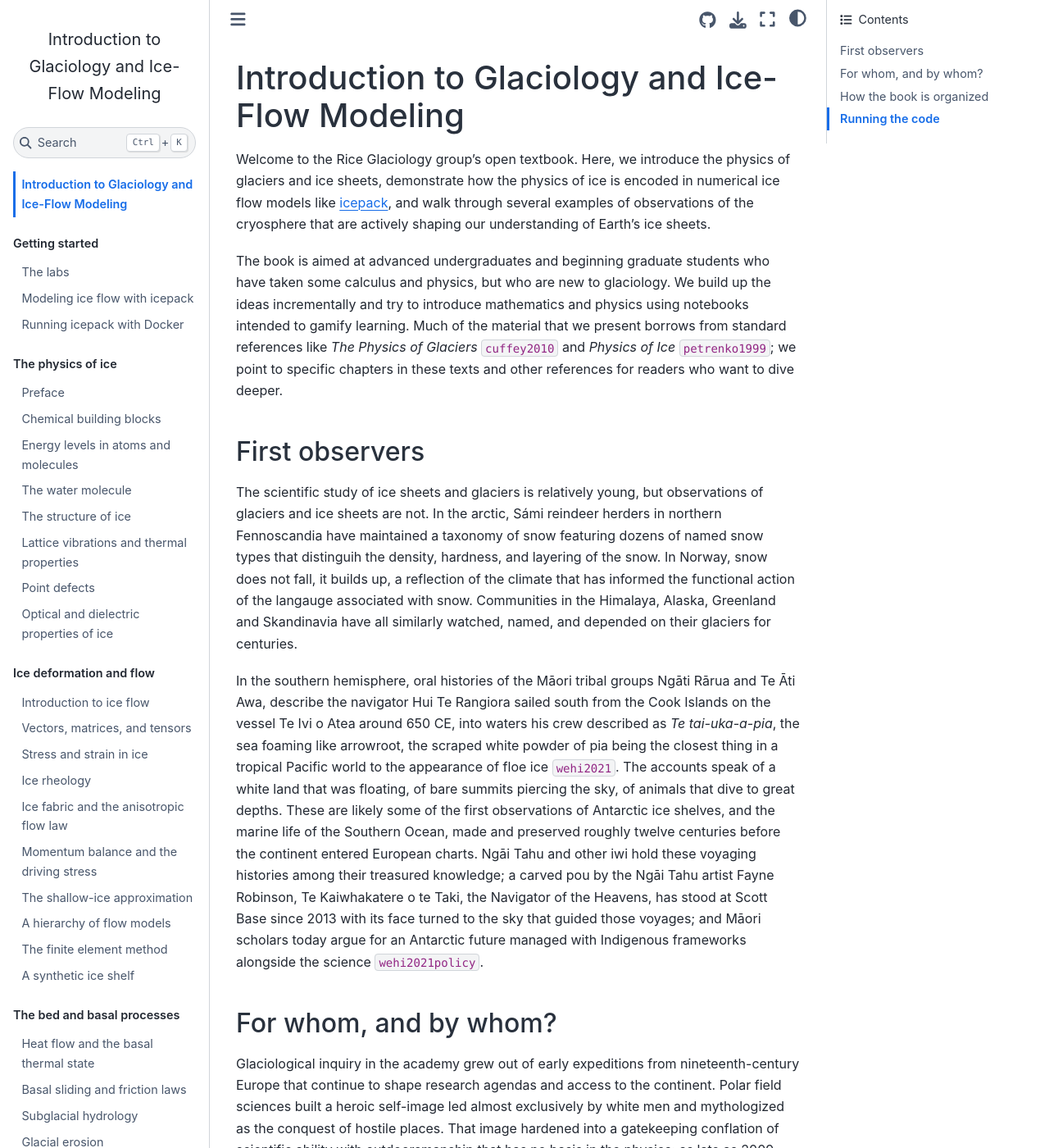
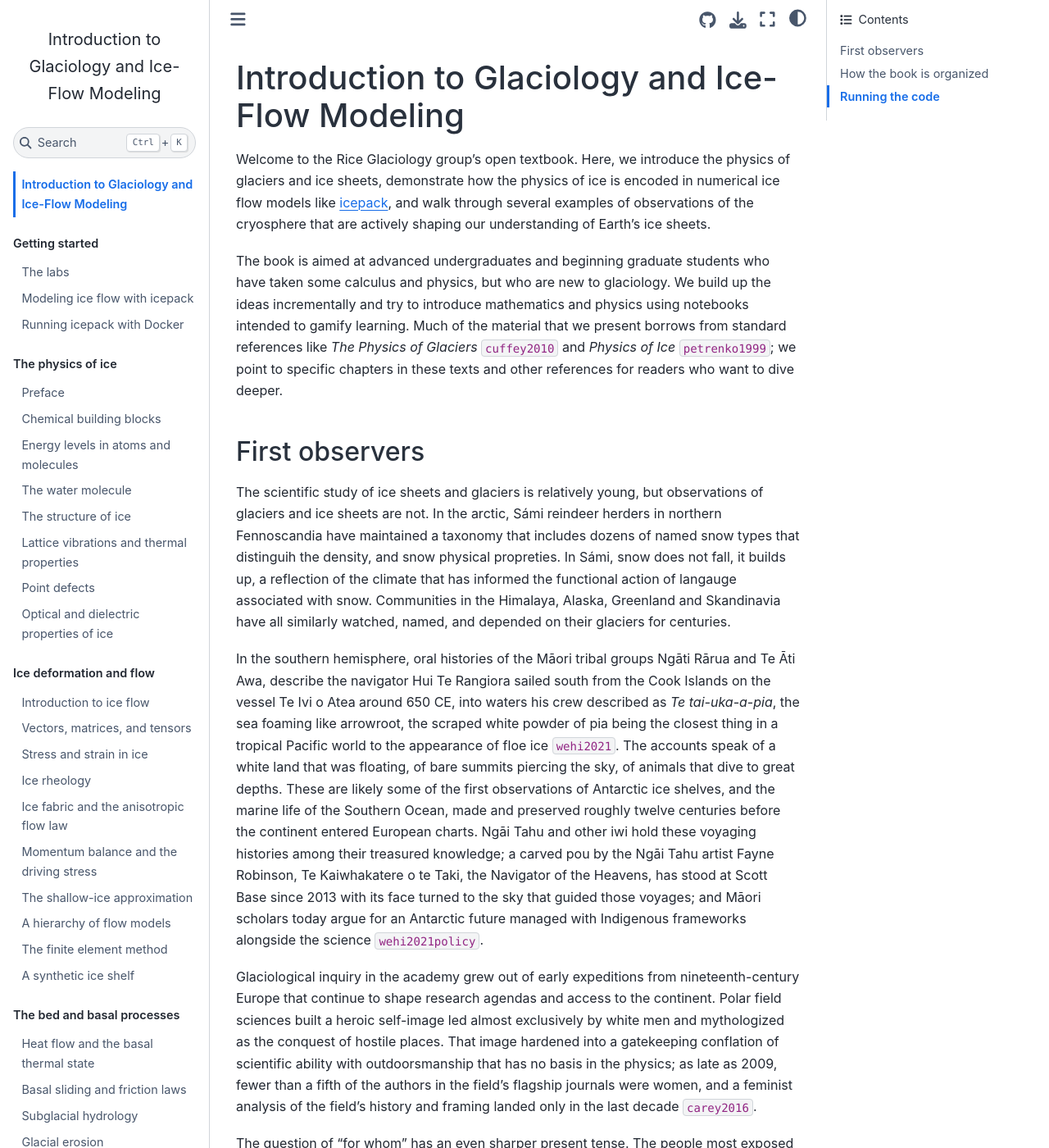
Before and after one commit to rice-glaciology/glaciology-book, a Jupyter Book: the page built from intro.md, in a window 1280 px wide and 1400 px high. Shown: the whole window at 82% size. Built offline with Jupyter Book 1.0.4 settings and Sphinx 7.4.7 and the Sphinx Book theme 1.1.4, drawn with Linux system fonts in a browser that asks for light colours; pages that are not in the unit, such as notebooks, are missing from menus; cross-references to code outside the pages are shown as plain code.

Commit message:
Update intro.md

```diff
--- a/intro.md
+++ b/intro.md
@@ -6,11 +6,9 @@
 
 ## First observers
 
-The scientific study of ice sheets and glaciers is relatively young, but observations of glaciers and ice sheets are not. In the arctic, Sámi reindeer herders in northern Fennoscandia have maintained a taxonomy of snow featuring dozens of named snow types that distinguih the density, hardness, and layering of the snow. In Norway, snow does not fall, it builds up, a reflection of the climate that has informed the functional action of the langauge associated with snow. Communities in the Himalaya, Alaska, Greenland and Skandinavia have all similarly watched, named, and depended on their glaciers for centuries.
+The scientific study of ice sheets and glaciers is relatively young, but observations of glaciers and ice sheets are not. In the arctic, Sámi reindeer herders in northern Fennoscandia have maintained a taxonomy that includes dozens of named snow types that distinguih the density, and snow physical propreties. In Sámi, snow does not fall, it builds up, a reflection of the climate that has informed the functional action of langauge associated with snow. Communities in the Himalaya, Alaska, Greenland and Skandinavia have all similarly watched, named, and depended on their glaciers for centuries.
 
 In the southern hemisphere, oral histories of the Māori tribal groups Ngāti Rārua and Te Āti Awa, describe the navigator Hui Te Rangiora sailed south from the Cook Islands on the vessel Te Ivi o Atea around 650 CE, into waters his crew described as *Te tai-uka-a-pia*, the sea foaming like arrowroot, the scraped white powder of pia being the closest thing in a tropical Pacific world to the appearance of floe ice {cite}`wehi2021`. The accounts speak of a white land that was floating, of bare summits piercing the sky, of animals that dive to great depths. These are likely some of the first observations of Antarctic ice shelves, and the marine life of the Southern Ocean, made and preserved roughly twelve centuries before the continent entered European charts. Ngāi Tahu and other iwi hold these voyaging histories among their treasured knowledge; a carved pou by the Ngāi Tahu artist Fayne Robinson, Te Kaiwhakatere o te Taki, the Navigator of the Heavens, has stood at Scott Base since 2013 with its face turned to the sky that guided those voyages; and Māori scholars today argue for an Antarctic future managed with Indigenous frameworks alongside the science {cite}`wehi2021policy`.
-
-## For whom, and by whom?
 
 Glaciological inquiry in the academy grew out of early expeditions from nineteenth-century Europe that continue to shape research agendas and access to the continent. Polar field sciences built a heroic self-image led almost exclusively by white men and mythologized as the conquest of hostile places. That image hardened into a gatekeeping conflation of scientific ability with outdoorsmanship that has no basis in the physics; as late as 2009, fewer than a fifth of the authors in the field's flagship journals were women, and a feminist analysis of the field's history and framing landed only in the last decade {cite}`carey2016`.
 
```
